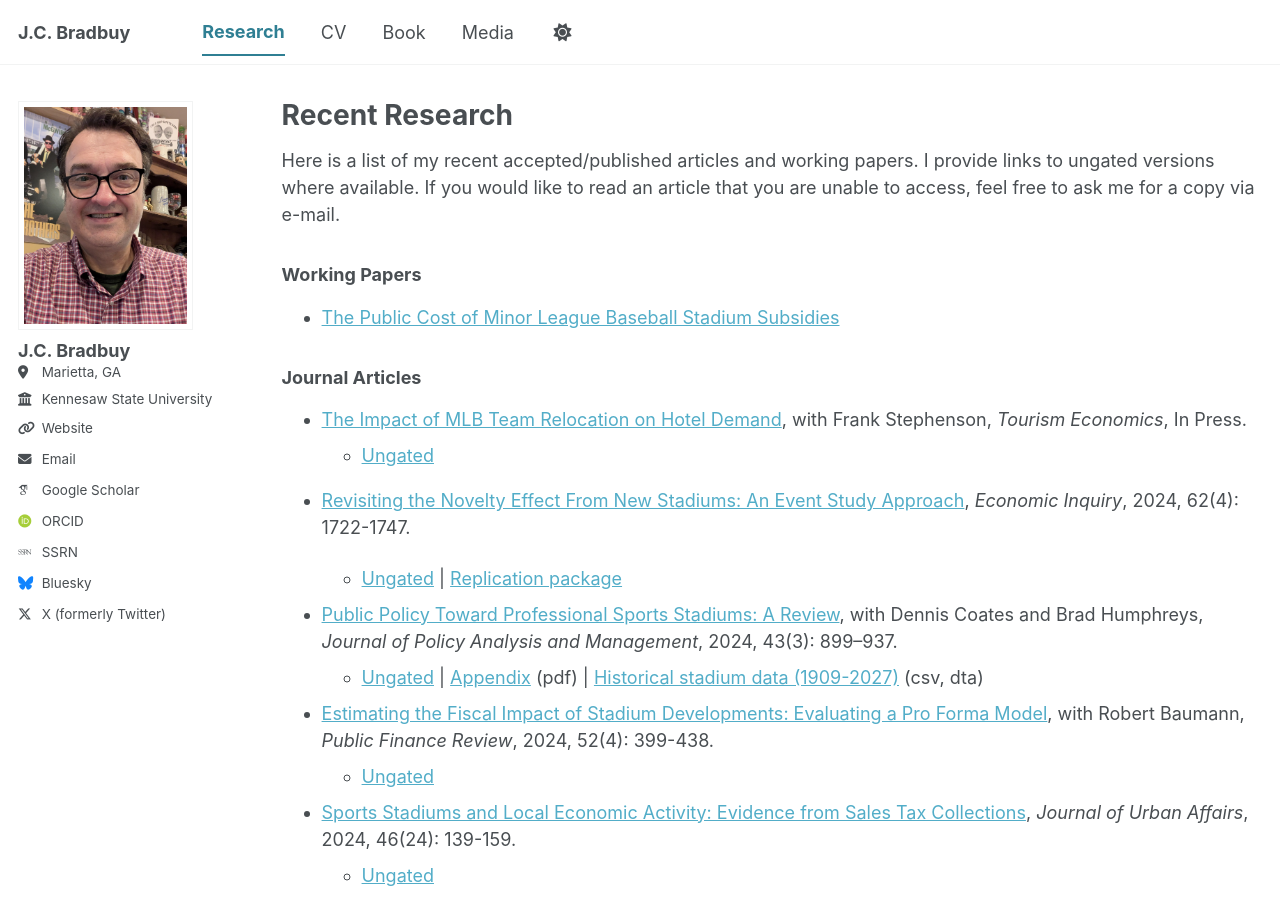
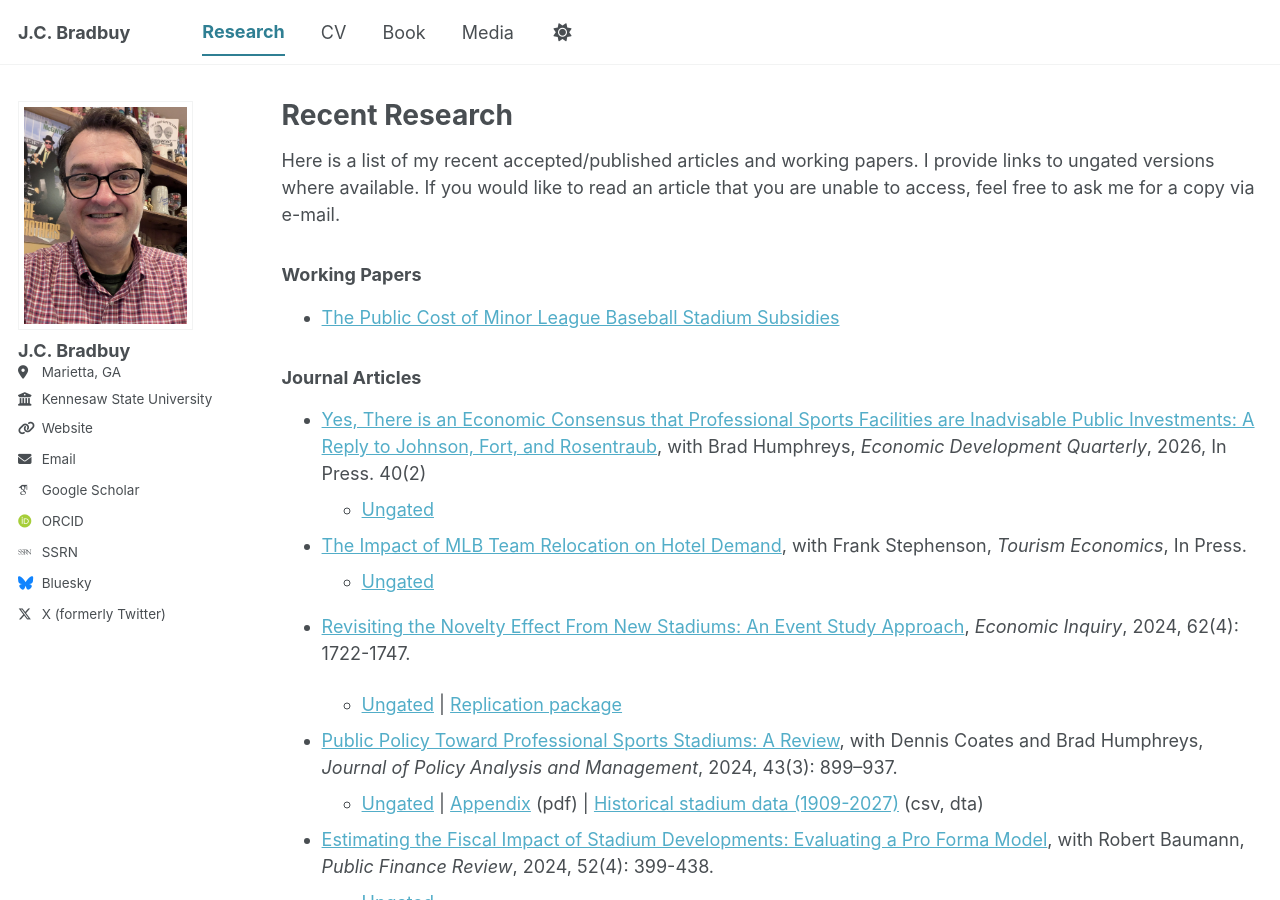
Before and after one commit to jcbradbury/jcbradbury.github.io, a Jekyll site: the page built from _pages/research.md, in a window 1280 px wide and 900 px high. Built offline with Jekyll 4.4.1, drawn with Linux system fonts in a browser that asks for light colours; some web fonts are replaced; a script bundle is joined from its source files by our own code; library files that are not in the unit come from our copies; some of the changed lines change nothing that is shown.

Commit message:
Update research.md

```diff
--- a/_pages/research.md
+++ b/_pages/research.md
@@ -22,10 +22,10 @@
 
     - [Replication package](https://doi.org/10.3886/E241242V1)
 
+-->
+- [Yes, There is an Economic Consensus that Professional Sports Facilities are Inadvisable Public Investments: A Reply to Johnson, Fort, and Rosentraub](https://journals.sagepub.com/doi/10.1177/08912424261418035), with Brad Humphreys, *Economic Development Quarterly*, 2026, In Press.  40(2)
+    - [Ungated](https://jcbradbury.com/files/Bradbury_HumphreysEDQ_accepted.pdf)
 
-- [Yes, There is an Economic Consensus that Professional Sports Facilities are Inadvisable Public Investments: A Reply to Johnson, Fort, and Rosentraub](https://jcbradbury.com/files/Bradbury_HumphreysEDQ_accepted.pdf), with Brad Humphreys, *Economic Development Quarterly*, 2026, In Press.  40(2)
-    - [Ungated](https://jcbradbury.com/files/Bradbury_HumphreysEDQ_accepted.pdf)
--->
 
 - [The Impact of MLB Team Relocation on Hotel Demand](https://journals.sagepub.com/doi/10.1177/13548166251405295), with Frank Stephenson, *Tourism Economics*, In Press.
     - [Ungated](https://journals.sagepub.com/doi/pdf/10.1177/13548166251405295?casa_token=i9nq1LFTm40AAAAA:nG_W01AtMOmXLkkIkmViUpvnMoCSUKnRXmnEzToOd4qiRUmC674PwtbN4rA56Nq552sx86uwMS8vLw)
```
